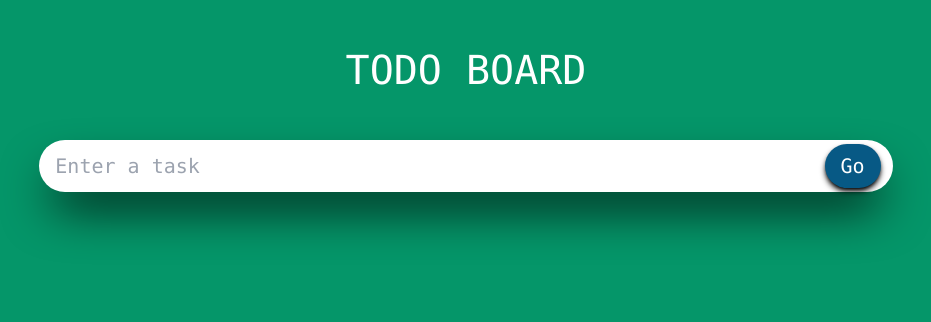
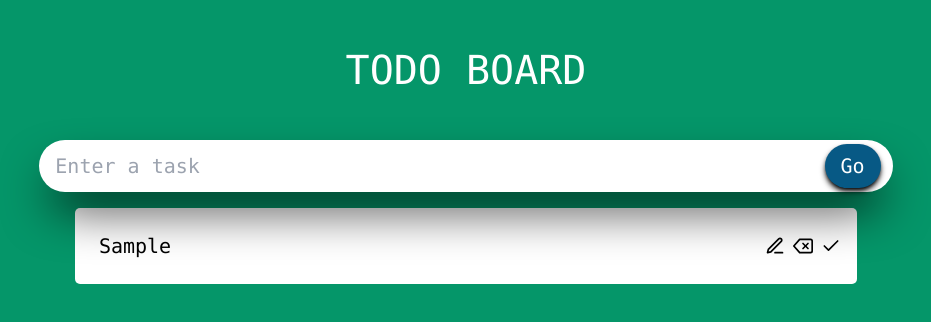
Before and after one commit to mdgabx/todo-typescript-with-react, a React (Create React App) app: page / in a window 1280 px wide. Both pictures are taken after typing "Sample" into the empty fields and a click on the button "Go". Shown: the top 322 px of the page, without its empty margins (174-1105 px from the left). Built offline with nearby package versions, Linux system fonts and the light colour scheme.

Commit message:
adding handleFinish

```diff
--- a/package.json
+++ b/package.json
@@ -13,6 +13,7 @@
     "@types/react-dom": "^18.0.8",
     "react": "^18.2.0",
     "react-dom": "^18.2.0",
+    "react-icons": "^4.6.0",
     "react-scripts": "5.0.1",
     "typescript": "^4.8.4",
     "web-vitals": "^2.1.4"
--- a/src/App.tsx
+++ b/src/App.tsx
@@ -4,7 +4,7 @@ import InputField from './components/InputField';
 import { Todo } from './model';
 import TodoList from './components/TodoList';
 
-const App: React.FC = () => {
+const App = () => {
   const [todo, setTodo] = useState<string>("");
   const [todoList, setTodoList] = useState<Todo[]>([]);
 
@@ -16,7 +16,6 @@ const App: React.FC = () => {
       setTodoList([...todoList, {id: Date.now(), todo, isDone: false} ])
       setTodo("");
     }
-
   };
 
 
@@ -26,7 +25,7 @@ const App: React.FC = () => {
         TODO Board
       </h1>
       <InputField todo={todo} setTodo={setTodo} handleAdd={handleAdd}  />
-      <TodoList />
+      <TodoList todoList={todoList} setTodoList={setTodoList} />
     </div>
   );
 }
--- /dev/null
+++ b/src/components/SingleTodo.tsx
@@ -0,0 +1,59 @@
+import { Todo } from '../../src/model';
+import { FiCheck, FiDelete, FiEdit3 } from 'react-icons/fi';
+
+interface Props {
+    todo: Todo,
+    todoList: Todo[],
+    setTodoList: React.Dispatch<React.SetStateAction<Todo[]>>
+};
+
+
+const SingleTodo = ({todo, todoList, setTodoList}: Props) => {
+
+    const handleDone = ( id : number ) => {
+        setTodoList(
+            todoList.map((todo) => {
+                return todo.id === id ? {...todo, isDone: !todo.isDone} : todo;
+                }
+            )
+        )
+    };
+
+    const handleDelete = ( id: number ) => {
+
+    };
+
+    return (
+        <form className="todos__single flex w-11/12 p-4 bg-white rounded-[5px] mt-4">
+            { todo.isDone === true ? (
+                <s className="todos__single--text flex grow p-2 border-none text-xl">
+                    {todo.todo}
+                </s>
+                ) : (
+                <span className="todos__single--text flex grow p-2 border-none text-xl">
+                    {todo.todo}
+                </span>
+                )
+            }
+
+            {/*
+                        <span className="todos__single--text flex grow p-2 border-none text-xl">
+                            {todo.todo}
+                        </span> */}
+            <div className="flex flex-row justify-center items-center">
+                <span className="icon ml-2 text-xl cursor-pointer">
+                    <FiEdit3 />
+                </span>
+                <span className="icon ml-2 text-xl cursor-pointer">
+                    <FiDelete onClick={() => handleDone(todo.id)} />
+                </span>
+                <span className="icon ml-2 text-xl cursor-pointer">
+                    <FiCheck onClick={() => handleDone(todo.id)} />
+                </span>
+
+            </div>
+        </form>
+      );
+}
+
+export default SingleTodo;
--- a/src/components/TodoList.tsx
+++ b/src/components/TodoList.tsx
@@ -1,11 +1,23 @@
+import { Todo } from "../model";
+import SingleTodo from './SingleTodo';
 
+interface Props {
+    todoList: Todo[],
+    setTodoList: React.Dispatch<React.SetStateAction<Todo[]>>
+}
 
-const TodoList: React.FC = () => {
+const TodoList = ({ todoList, setTodoList } : Props) => {
+    console.log(todoList, setTodoList);
+
     return (
-        <div>
-
+        <div className="todos flex justify-evenly w-8/12 flex-wrap">
+            {todoList.map((todo) => {
+               return(
+                <SingleTodo todo={todo} key={todo.id} todoList={todoList} setTodoList={setTodoList} />
+               )
+            })}
         </div>
-    );
+     );
 }
 
 export default TodoList;
```
Also changed, not shown: 1 other file (tests, documents, lock files or other folders).
